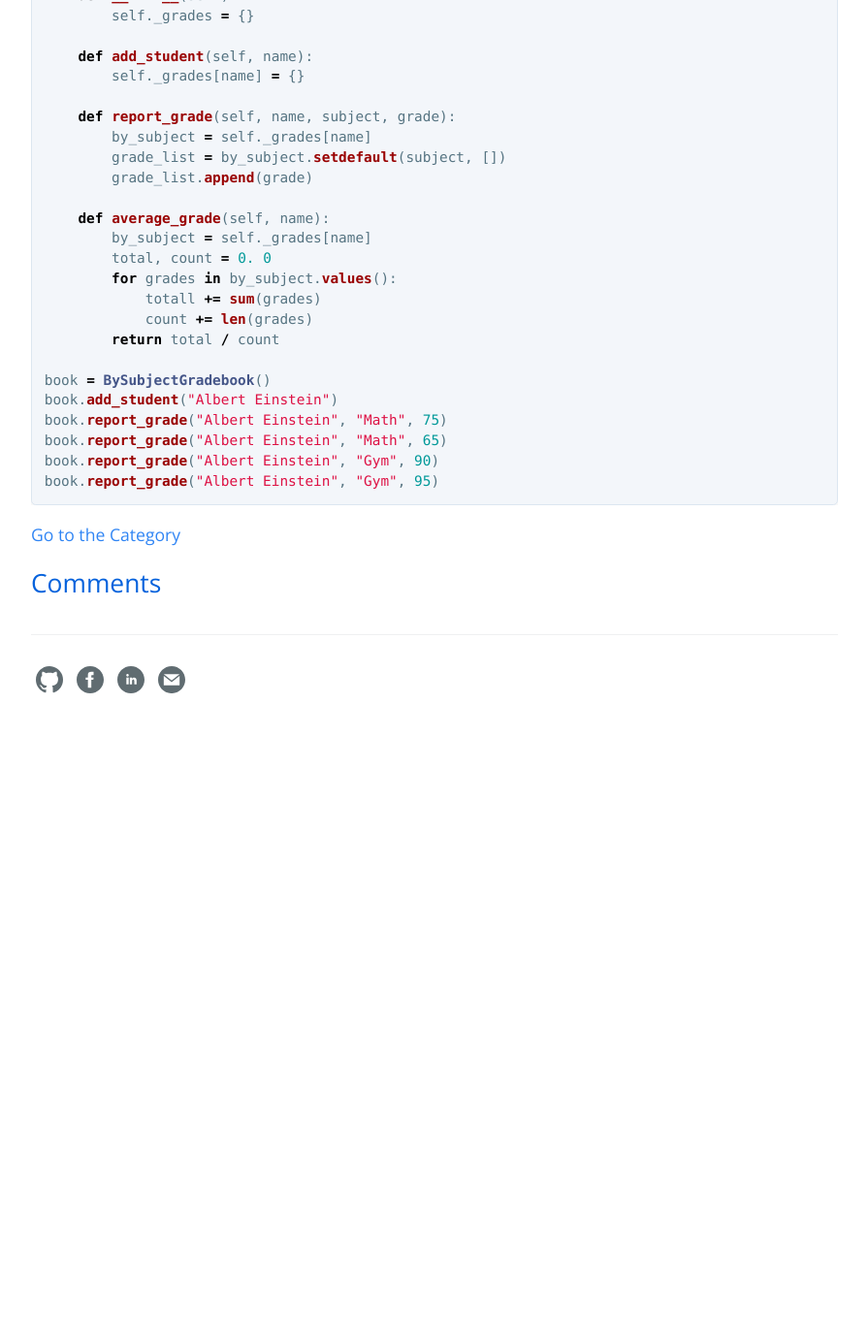
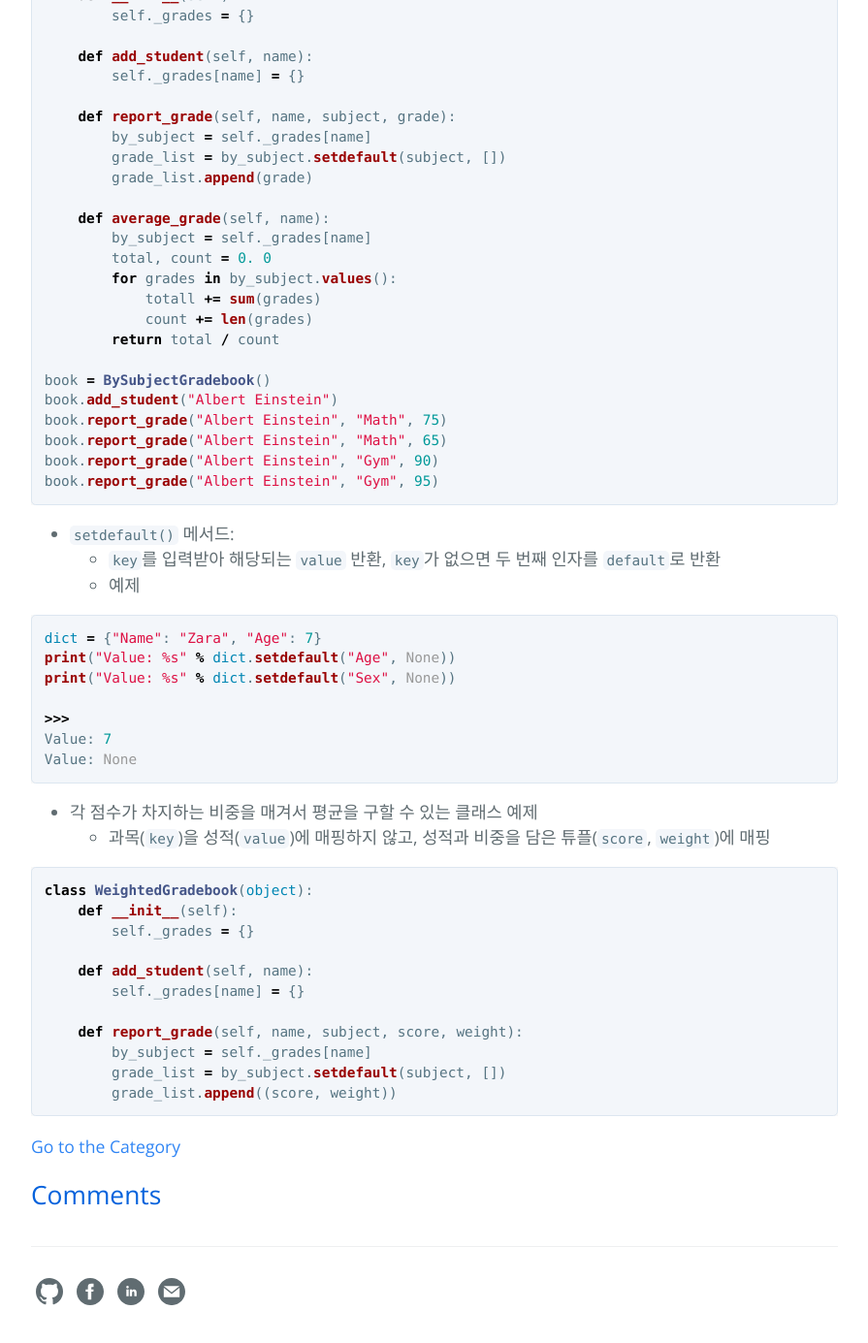
Before and after one commit to hcnoh/hcnoh.github.io, a Jekyll site: the page built from _posts/2018-10-03-effective-python-way22.md, in a window 1280 px wide and 1400 px high, scrolled down 1375 px. Shown: the top 1385 px of the window at 97% size, without its empty margins (192-1087 px from the left). Built offline with Jekyll 4.4.1, drawn with Linux system fonts in a browser that asks for light colours; comment, search, counter and statistics services are not loaded; before the commit the page ends 2144 px from its top, so only the background shows below that.

Commit message:
Update 2018-10-03-effective-python-way22.md

````diff
--- a/_posts/2018-10-03-effective-python-way22.md
+++ b/_posts/2018-10-03-effective-python-way22.md
@@ -72,3 +72,34 @@ book.report_grade("Albert Einstein", "Math", 65)
 book.report_grade("Albert Einstein", "Gym", 90)
 book.report_grade("Albert Einstein", "Gym", 95)
 ```
+
+- `setdefault()` 메서드:
+  - `key`를 입력받아 해당되는 `value` 반환, `key`가 없으면 두 번째 인자를 `default`로 반환
+  - 예제
+
+```python
+dict = {"Name": "Zara", "Age": 7}
+print("Value: %s" % dict.setdefault("Age", None))
+print("Value: %s" % dict.setdefault("Sex", None))
+
+>>>
+Value: 7
+Value: None
+```
+
+- 각 점수가 차지하는 비중을 매겨서 평균을 구할 수 있는 클래스 예제
+  - 과목(`key`)을 성적(`value`)에 매핑하지 않고, 성적과 비중을 담은 튜플(`score`, `weight`)에 매핑
+
+```python
+class WeightedGradebook(object):
+    def __init__(self):
+        self._grades = {}
+
+    def add_student(self, name):
+        self._grades[name] = {}
+
+    def report_grade(self, name, subject, score, weight):
+        by_subject = self._grades[name]
+        grade_list = by_subject.setdefault(subject, [])
+        grade_list.append((score, weight))
+```
````
